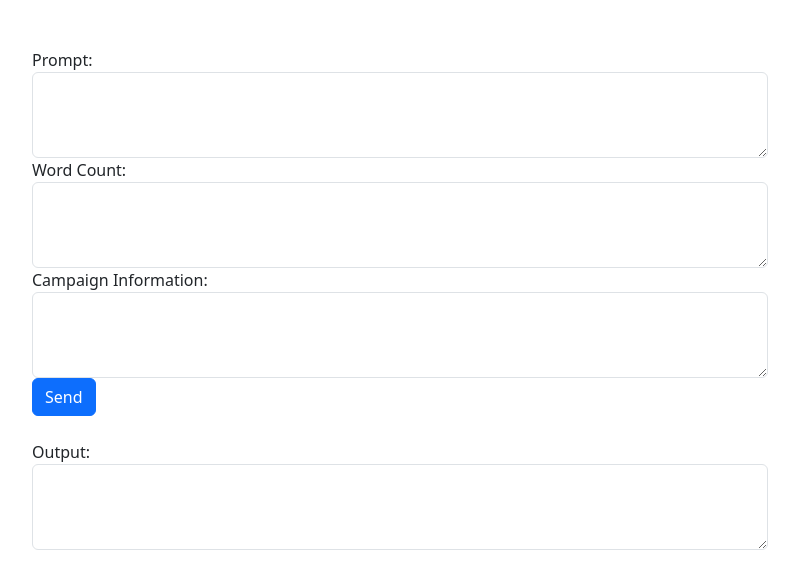
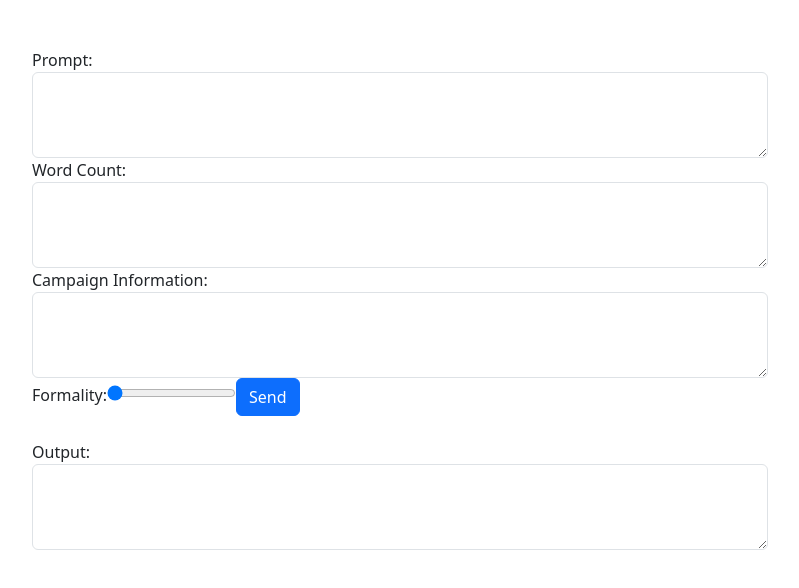
Before and after one commit to MethodEyesLLC/AIWards, a React (Create React App) app: page / in a window 1280 px wide. Shown: the top 588 px of the page, without its empty margins (240-1039 px from the left). Built offline with nearby package versions, Linux system fonts and the light colour scheme.

Commit message:
formality feature added

```diff
--- a/src/App.js
+++ b/src/App.js
@@ -9,7 +9,19 @@ const App = () => {
   const [prompt, setPrompt] = useState('');
   const [wordCount, setWordCount] = useState('');
   const [campaignInfo, setCampaignInfo] = useState('');
+  const [formality, setFormality] = useState(1);
   const [output, setOutput] = useState('');
+
+
+  let formalityInstruction;
+
+  if (formality === 3) {
+    formalityInstruction = 'Write this in a very formal style, like a legal document.';
+  } else if (formality === 2) {
+    formalityInstruction = 'Write this in a professional, businesslike style.';
+  } else {
+    formalityInstruction = 'Write this in a casual, friendly, but work-appropriate style.';
+  }
 
   const handleSubmit = async () => {
     const input = `${prompt} in paragraph form, in under ${wordCount} words (which includes symbols), but get as close as possible to this word count, using the information provided in this award entry:  ${campaignInfo}`;
@@ -19,7 +31,7 @@ const App = () => {
         model: "gpt-3.5-turbo",
         messages: [{
           role: "user",
-          content: "Pretend you are a creative director at a major creative advertising firm. You are creative, but to the point. You want to make your ideas and products sound polished, yet somewhat fun. You do not overuse adjectives or adverbs. Unless explicitly prompted to provide results, do not provide results or impact information, and strictly answer the question asked." + input
+          content: `Pretend you are a creative director at a major creative advertising firm. You are creative, but to the point. You want to make your ideas and products sound polished, yet somewhat fun. You do not overuse adjectives or adverbs. Unless explicitly prompted to provide results, you do not provide results of campaigns at all. You strictly answer the question prompted. ${formalityInstruction}` + input
         }],
       });
       setOutput(response.data.choices[0].message.content);
@@ -29,7 +41,7 @@ const App = () => {
   }
 
   return (
-    <div className="container mt-5" style={{paddingBottom:"20vh"}}>
+    <div className="container mt-5" style={{ paddingBottom: "20vh" }}>
       <div className="row">
         <div className="col-lg-8 offset-lg-2">
           <div className="form-group">
@@ -61,7 +73,20 @@ const App = () => {
               value={campaignInfo}
               onChange={e => setCampaignInfo(e.target.value)}
             />
+
           </div>
+          <label for="formality">Formality:</label>
+          <input
+            type="range"
+            id="formality"
+            name="formality"
+            min="1"
+            max="3"
+            step="1"
+            value={formality}
+            onChange={(e) => setFormality(e.target.value)}
+          />
+
           <button className="btn btn-primary" onClick={handleSubmit}>Send</button>
           <div className="form-group mt-4">
             <label htmlFor="output">Output:</label>
```
